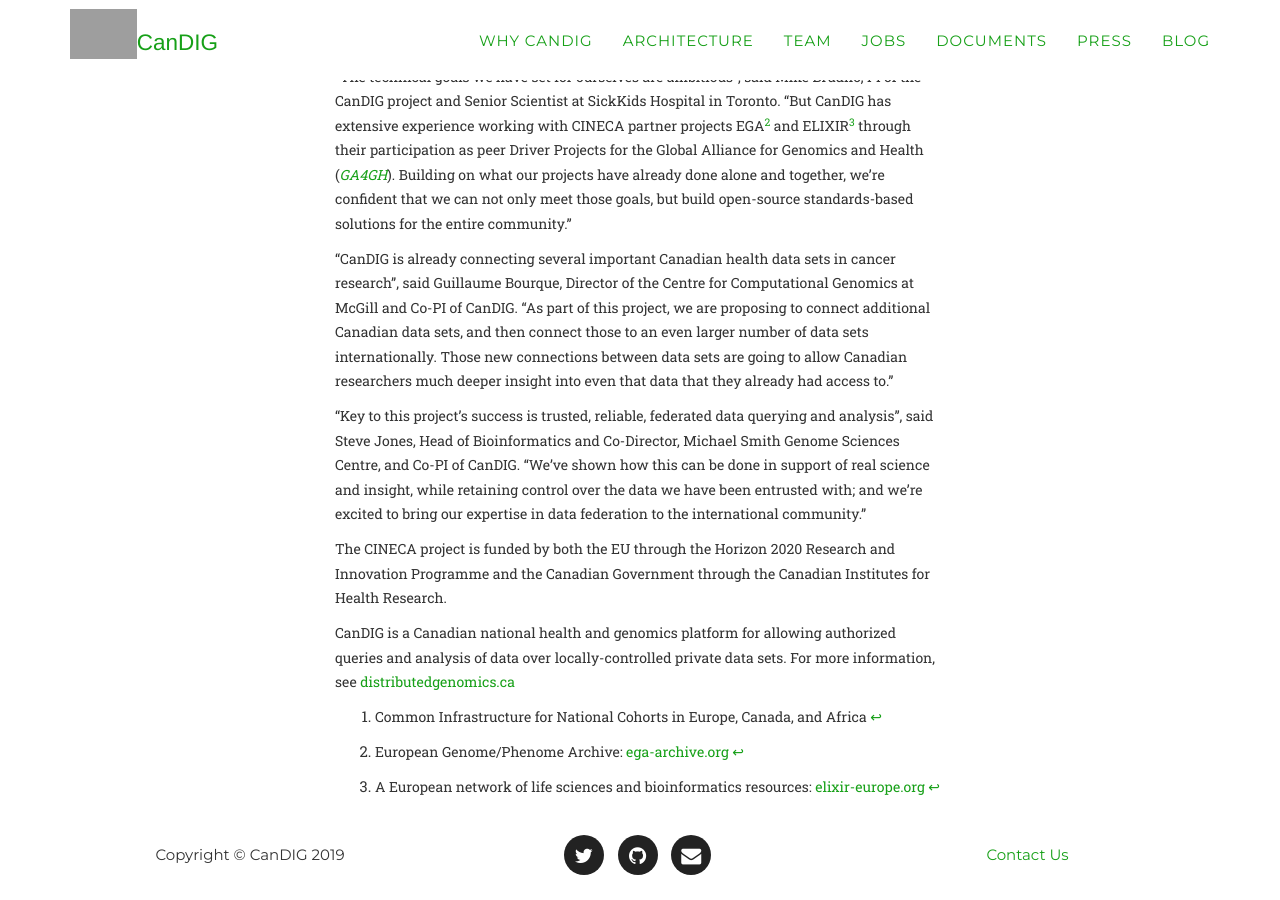
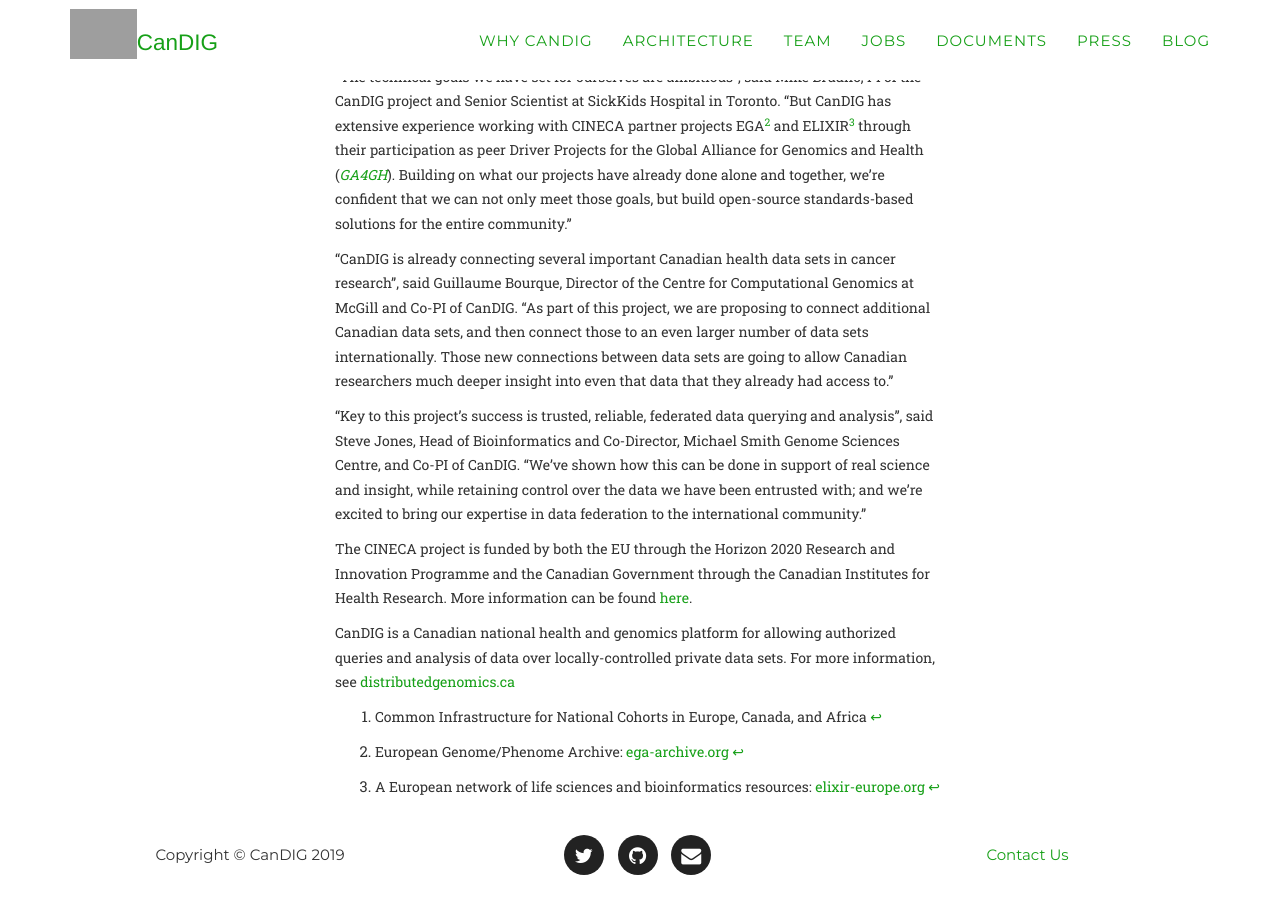
Before and after one commit to CanDIG/candig.github.io, a Jekyll site: the page built from _pages/releases/candig_cineca_project.md, in a window 1280 px wide and 900 px high, scrolled down 1086 px. Built offline with Jekyll 4.4.1, drawn with Linux system fonts in a browser that asks for light colours; some web fonts are replaced; grey boxes are pictures that could not be loaded.

Commit message:
Add link to EBI release

```diff
--- a/_pages/releases/candig_cineca_project.md
+++ b/_pages/releases/candig_cineca_project.md
@@ -71,7 +71,8 @@
 
 The CINECA project is funded by both the EU through the Horizon 2020
 Research and Innovation Programme and the Canadian Government through
-the Canadian Institutes for Health Research.
+the Canadian Institutes for Health Research.  More information can
+be found [here](https://www.ebi.ac.uk/about/news/press-releases/CINECA-facilitates-transcontinental-human-data-exchange).
 
 CanDIG is a Canadian national health and genomics platform for allowing
 authorized queries and analysis of data over locally-controlled private
```
